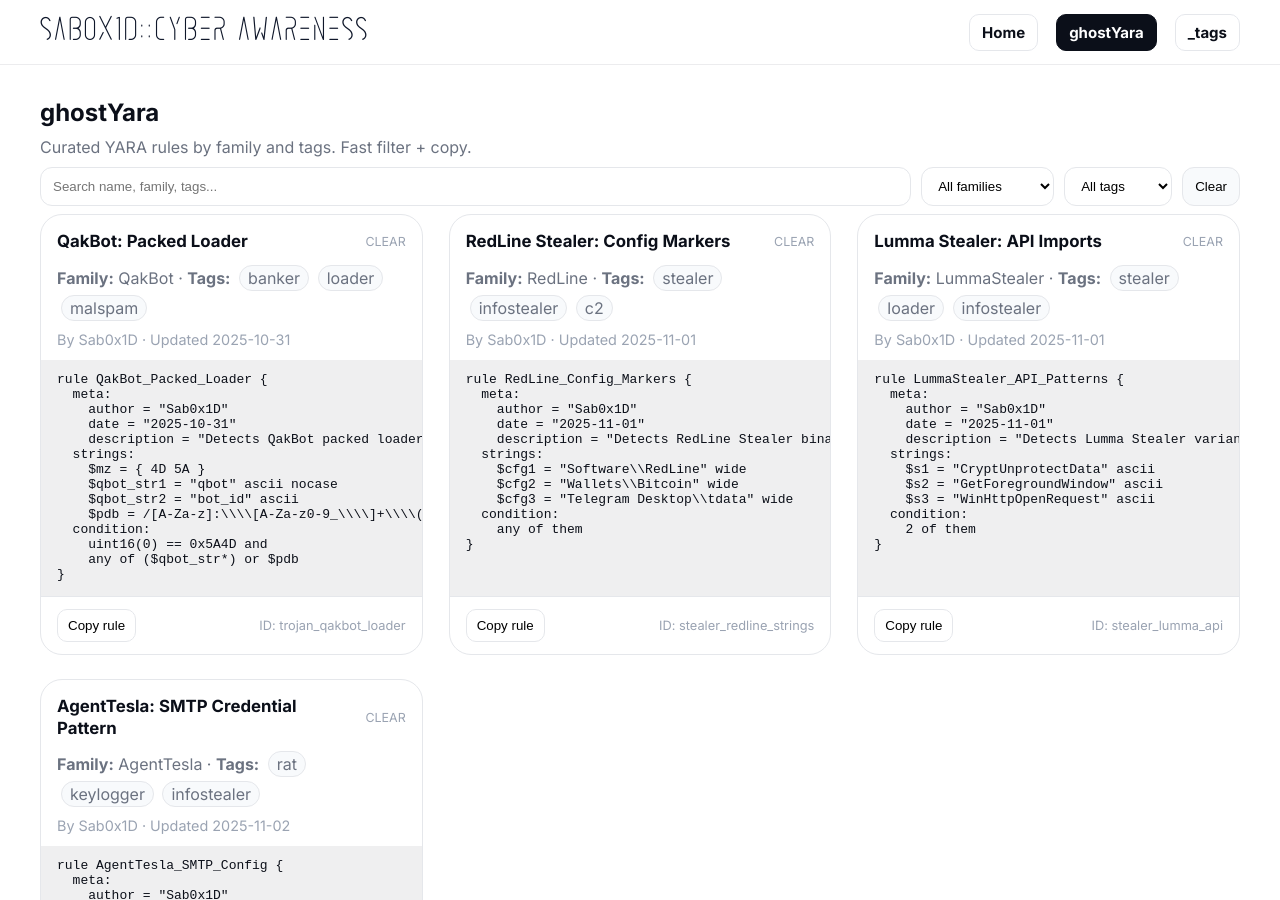
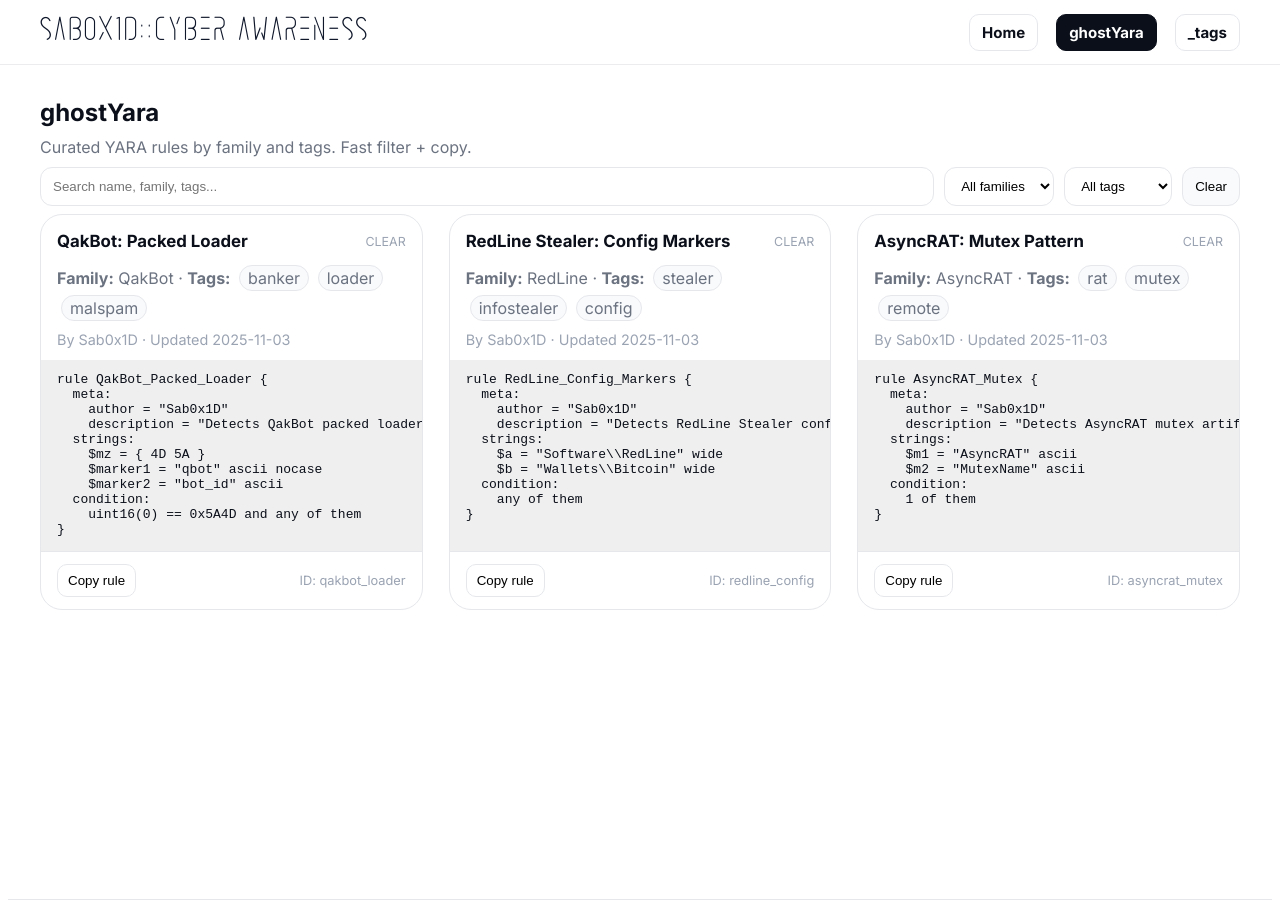
Before and after one commit to Sab0x1D/blogs, a Jekyll site: the page built from ghostyara/index.html, in a window 1280 px wide and 900 px high. Built offline with Jekyll 4.4.1, drawn with Linux system fonts in a browser that asks for light colours; some of the changed text lies outside the part shown.

Commit message:
Update yara_rules.yml

```diff
--- a/_data/yara_rules.yml
+++ b/_data/yara_rules.yml
@@ -1,109 +1,57 @@
-# ==========================================================
-# ghostYara starter dataset
-# ==========================================================
-# Each rule block:
-# - id: unique id string
-# - name: readable title
-# - family: malware family or category
-# - tags: list of context tags
-# - author: who wrote the rule
-# - last_updated: YYYY-MM-DD
-# - tlp: optional (CLEAR / AMBER / RED)
-# - threat_refs: optional list of URLs
-# - rule: multiline YAML block for YARA code
-# ==========================================================
-
-- id: trojan_qakbot_loader
+- id: qakbot_loader
   name: "QakBot: Packed Loader"
   family: "QakBot"
   tags: ["banker", "loader", "malspam"]
   author: "Sab0x1D"
-  last_updated: "2025-10-31"
+  last_updated: "2025-11-03"
   tlp: "CLEAR"
-  threat_refs:
-    - "https://www.cisa.gov/news-events/alerts/2023/09/05/qakbot-malware-takedown"
   rule: |
     rule QakBot_Packed_Loader {
       meta:
         author = "Sab0x1D"
-        date = "2025-10-31"
         description = "Detects QakBot packed loader binaries"
       strings:
         $mz = { 4D 5A }
-        $qbot_str1 = "qbot" ascii nocase
-        $qbot_str2 = "bot_id" ascii
-        $pdb = /[A-Za-z]:\\\\[A-Za-z0-9_\\\\]+\\\\(qbot|qakbot)\\\\/
+        $marker1 = "qbot" ascii nocase
+        $marker2 = "bot_id" ascii
       condition:
-        uint16(0) == 0x5A4D and
-        any of ($qbot_str*) or $pdb
+        uint16(0) == 0x5A4D and any of them
     }
 
-- id: stealer_redline_strings
+- id: redline_config
   name: "RedLine Stealer: Config Markers"
   family: "RedLine"
-  tags: ["stealer", "infostealer", "c2"]
+  tags: ["stealer", "infostealer", "config"]
   author: "Sab0x1D"
-  last_updated: "2025-11-01"
+  last_updated: "2025-11-03"
   tlp: "CLEAR"
-  threat_refs:
-    - "https://unit42.paloaltonetworks.com/redline-stealer-malware/"
   rule: |
     rule RedLine_Config_Markers {
       meta:
         author = "Sab0x1D"
-        date = "2025-11-01"
-        description = "Detects RedLine Stealer binaries based on config markers"
+        description = "Detects RedLine Stealer config markers"
       strings:
-        $cfg1 = "Software\\RedLine" wide
-        $cfg2 = "Wallets\\Bitcoin" wide
-        $cfg3 = "Telegram Desktop\\tdata" wide
+        $a = "Software\\RedLine" wide
+        $b = "Wallets\\Bitcoin" wide
       condition:
         any of them
     }
 
-- id: stealer_lumma_api
-  name: "Lumma Stealer: API Imports"
-  family: "LummaStealer"
-  tags: ["stealer", "loader", "infostealer"]
+- id: asyncrat_mutex
+  name: "AsyncRAT: Mutex Pattern"
+  family: "AsyncRAT"
+  tags: ["rat", "mutex", "remote"]
   author: "Sab0x1D"
-  last_updated: "2025-11-01"
+  last_updated: "2025-11-03"
   tlp: "CLEAR"
-  threat_refs:
-    - "https://www.zscaler.com/blogs/security-research/lummastealer-evolution"
   rule: |
-    rule LummaStealer_API_Patterns {
+    rule AsyncRAT_Mutex {
       meta:
         author = "Sab0x1D"
-        date = "2025-11-01"
-        description = "Detects Lumma Stealer variants by import references"
+        description = "Detects AsyncRAT mutex artifacts"
       strings:
-        $s1 = "CryptUnprotectData" ascii
-        $s2 = "GetForegroundWindow" ascii
-        $s3 = "WinHttpOpenRequest" ascii
+        $m1 = "AsyncRAT" ascii
+        $m2 = "MutexName" ascii
       condition:
-        2 of them
+        1 of them
     }
-
-- id: trojan_agenttesla_config
-  name: "AgentTesla: SMTP Credential Pattern"
-  family: "AgentTesla"
-  tags: ["rat", "keylogger", "infostealer"]
-  author: "Sab0x1D"
-  last_updated: "2025-11-02"
-  tlp: "CLEAR"
-  threat_refs:
-    - "https://www.fortinet.com/blog/threat-research/agent-tesla-new-delivery-techniques"
-  rule: |
-    rule AgentTesla_SMTP_Config {
-      meta:
-        author = "Sab0x1D"
-        date = "2025-11-02"
-        description = "Detects AgentTesla config strings containing SMTP credentials"
-      strings:
-        $smtp1 = "smtp." ascii
-        $user = "UserName=" ascii
-        $pass = "Password=" ascii
-        $tesla = "AgentTesla" ascii
-      condition:
-        any of them
-    }
```
